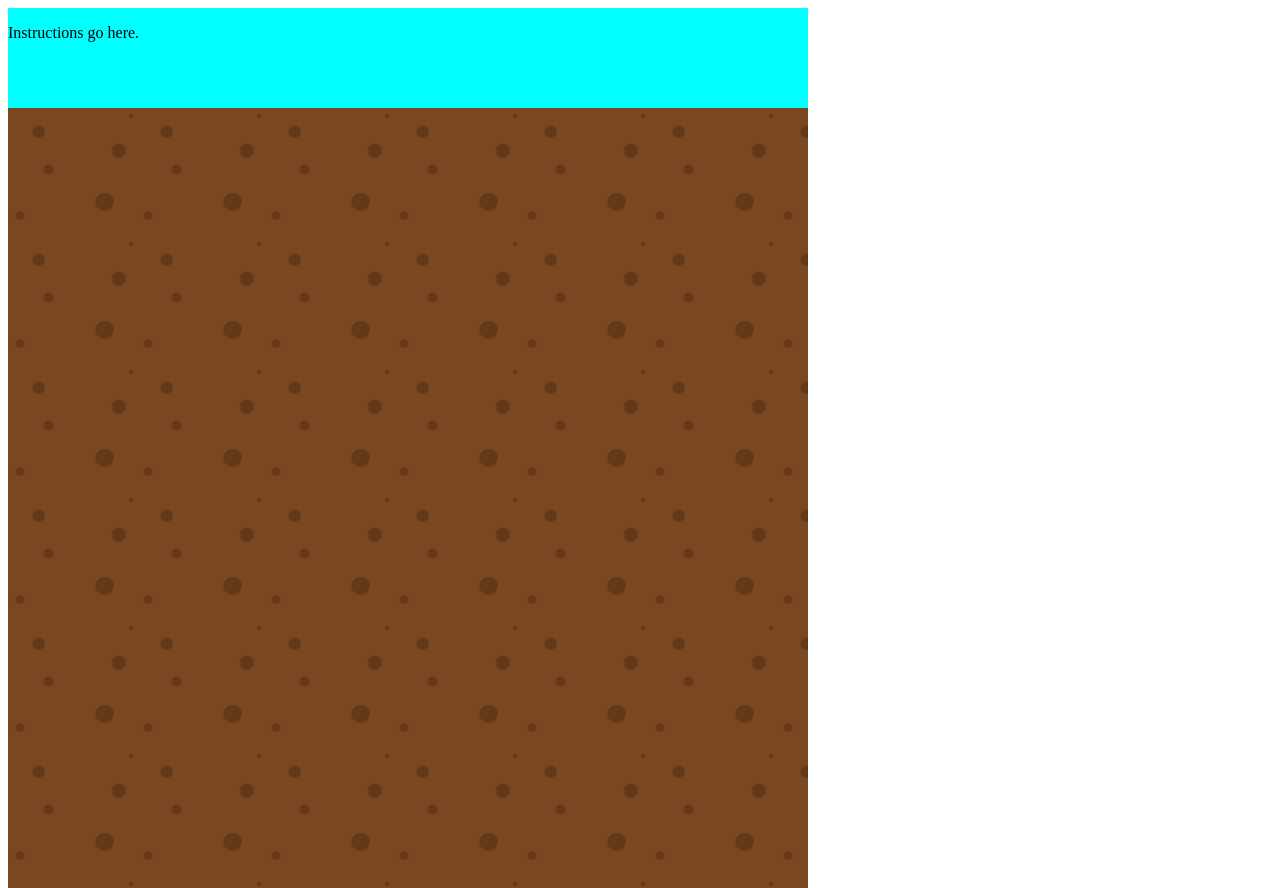
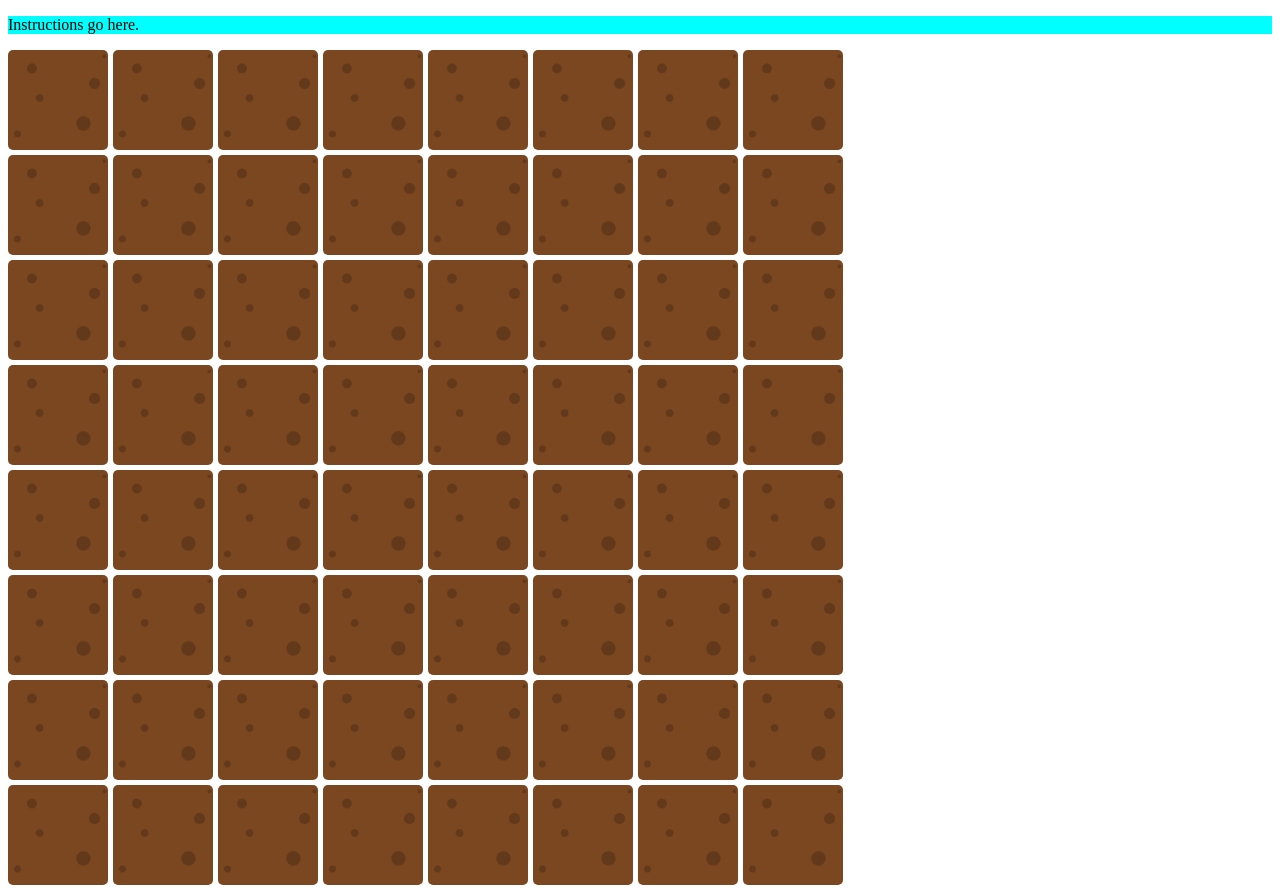
Before and after one commit to ari-anne/cpsc-349-week9, a plain HTML site: page index.html in a window 1280 px wide. Shown: the top 888 px of the page. Drawn offline with Linux system fonts and the light colour scheme.

Commit message:
grid with background

```diff
--- a/index.html
+++ b/index.html
@@ -6,19 +6,90 @@
     <title>Board</title>
 </head>
 <body>
-
-    <div class="frame">
     <div class="instructions">
         <p>Instructions go here.</p>
     </div>
 
     <div class="board">
+        <div data-rowID="1" data-colID="1" id="tile"></div>
+        <div data-rowID="1" data-colID="2" id="tile"></div>
+        <div data-rowID="1" data-colID="3" id="tile"></div>
+        <div data-rowID="1" data-colID="4" id="tile"></div>
+        <div data-rowID="1" data-colID="5" id="tile"></div>
+        <div data-rowID="1" data-colID="6" id="tile"></div>
+        <div data-rowID="1" data-colID="7" id="tile"></div>
+        <div data-rowID="1" data-colID="8" id="tile"></div>
+
+        <div data-rowID="2" data-colID="1" id="tile"></div>
+        <div data-rowID="2" data-colID="2" id="tile"></div>
+        <div data-rowID="2" data-colID="3" id="tile"></div>
+        <div data-rowID="2" data-colID="4" id="tile"></div>
+        <div data-rowID="2" data-colID="5" id="tile"></div>
+        <div data-rowID="2" data-colID="6" id="tile"></div>
+        <div data-rowID="2" data-colID="7" id="tile"></div>
+        <div data-rowID="2" data-colID="8" id="tile"></div>
+
+        <div data-rowID="3" data-colID="1" id="tile"></div>
+        <div data-rowID="3" data-colID="2" id="tile"></div>
+        <div data-rowID="3" data-colID="3" id="tile"></div>
+        <div data-rowID="3" data-colID="4" id="tile"></div>
+        <div data-rowID="3" data-colID="5" id="tile"></div>
+        <div data-rowID="3" data-colID="6" id="tile"></div>
+        <div data-rowID="3" data-colID="7" id="tile"></div>
+        <div data-rowID="3" data-colID="8" id="tile"></div>
+
+        <div data-rowID="4" data-colID="1" id="tile"></div>
+        <div data-rowID="4" data-colID="2" id="tile"></div>
+        <div data-rowID="4" data-colID="3" id="tile"></div>
+        <div data-rowID="4" data-colID="4" id="tile"></div>
+        <div data-rowID="4" data-colID="5" id="tile"></div>
+        <div data-rowID="4" data-colID="6" id="tile"></div>
+        <div data-rowID="4" data-colID="7" id="tile"></div>
+        <div data-rowID="4" data-colID="8" id="tile"></div>
+
+        <div data-rowID="5" data-colID="1" id="tile"></div>
+        <div data-rowID="5" data-colID="2" id="tile"></div>
+        <div data-rowID="5" data-colID="3" id="tile"></div>
+        <div data-rowID="5" data-colID="4" id="tile"></div>
+        <div data-rowID="5" data-colID="5" id="tile"></div>
+        <div data-rowID="5" data-colID="6" id="tile"></div>
+        <div data-rowID="5" data-colID="7" id="tile"></div>
+        <div data-rowID="5" data-colID="8" id="tile"></div>
+
+        <div data-rowID="6" data-colID="1" id="tile"></div>
+        <div data-rowID="6" data-colID="2" id="tile"></div>
+        <div data-rowID="6" data-colID="3" id="tile"></div>
+        <div data-rowID="6" data-colID="4" id="tile"></div>
+        <div data-rowID="6" data-colID="5" id="tile"></div>
+        <div data-rowID="6" data-colID="6" id="tile"></div>
+        <div data-rowID="6" data-colID="7" id="tile"></div>
+        <div data-rowID="6" data-colID="8" id="tile"></div>
+
+        <div data-rowID="7" data-colID="1" id="tile"></div>
+        <div data-rowID="7" data-colID="2" id="tile"></div>
+        <div data-rowID="7" data-colID="3" id="tile"></div>
+        <div data-rowID="7" data-colID="4" id="tile"></div>
+        <div data-rowID="7" data-colID="5" id="tile"></div>
+        <div data-rowID="7" data-colID="6" id="tile"></div>
+        <div data-rowID="7" data-colID="7" id="tile"></div>
+        <div data-rowID="7" data-colID="8" id="tile"></div>
+
+        <div data-rowID="8" data-colID="1" id="tile"></div>
+        <div data-rowID="8" data-colID="2" id="tile"></div>
+        <div data-rowID="8" data-colID="3" id="tile"></div>
+        <div data-rowID="8" data-colID="4" id="tile"></div>
+        <div data-rowID="8" data-colID="5" id="tile"></div>
+        <div data-rowID="8" data-colID="6" id="tile"></div>
+        <div data-rowID="8" data-colID="7" id="tile"></div>
+        <div data-rowID="8" data-colID="8" id="tile"></div>
+
+        <!-- <img src="assets/Cat.png" id="cat" class="character" height=100px width=100px>
+        <img src="assets/Dog.png" id="dog" class="character" height=100px width=100px> -->
     </div>
 
     <div class="controls">
         <p>Controls go here.</p>
     </div>
-    </div>
 
     <script src="Movement.js"></script>
 
--- a/style.css
+++ b/style.css
@@ -1,37 +1,20 @@
-body {
-
-}
-
-.frame {
-    display: grid;
-    height: 1000px;
-    width: 800px;
-    grid-template-columns: repeat(8, 1fr);
-      grid-template-rows: repeat(10, 1fr);
-      grid-template-areas:
-      "instructions instructions instructions instructions instructions instructions instructions instructions"
-      "board board board board board board board board"
-      "board board board board board board board board"
-      "board board board board board board board board"
-      "board board board board board board board board"
-      "board board board board board board board board"
-      "board board board board board board board board"
-      "board board board board board board board board"
-      "board board board board board board board board"
-      "controls controls controls controls controls controls controls controls";
-}
-
 .instructions {
     background-color: aqua;
-    grid-area: instructions;
 }
 
 .board {
-  background-image: url(./assets/5.png);
-  grid-area: board;
+    display: grid;
+    grid-template-columns: repeat(8, 100px);
+    grid-template-rows: repeat(8, 100px);
+    grid-gap: 5px;
 }
 
 .controls {
     background-color: aqua;
-    grid-area: controls;
 }
+
+#tile {
+    border-radius: 5px;
+    background-image: url("./assets/5.png");
+    background-size: cover;
+}
```
Lines whose indentation alone changed are shown as unchanged.
